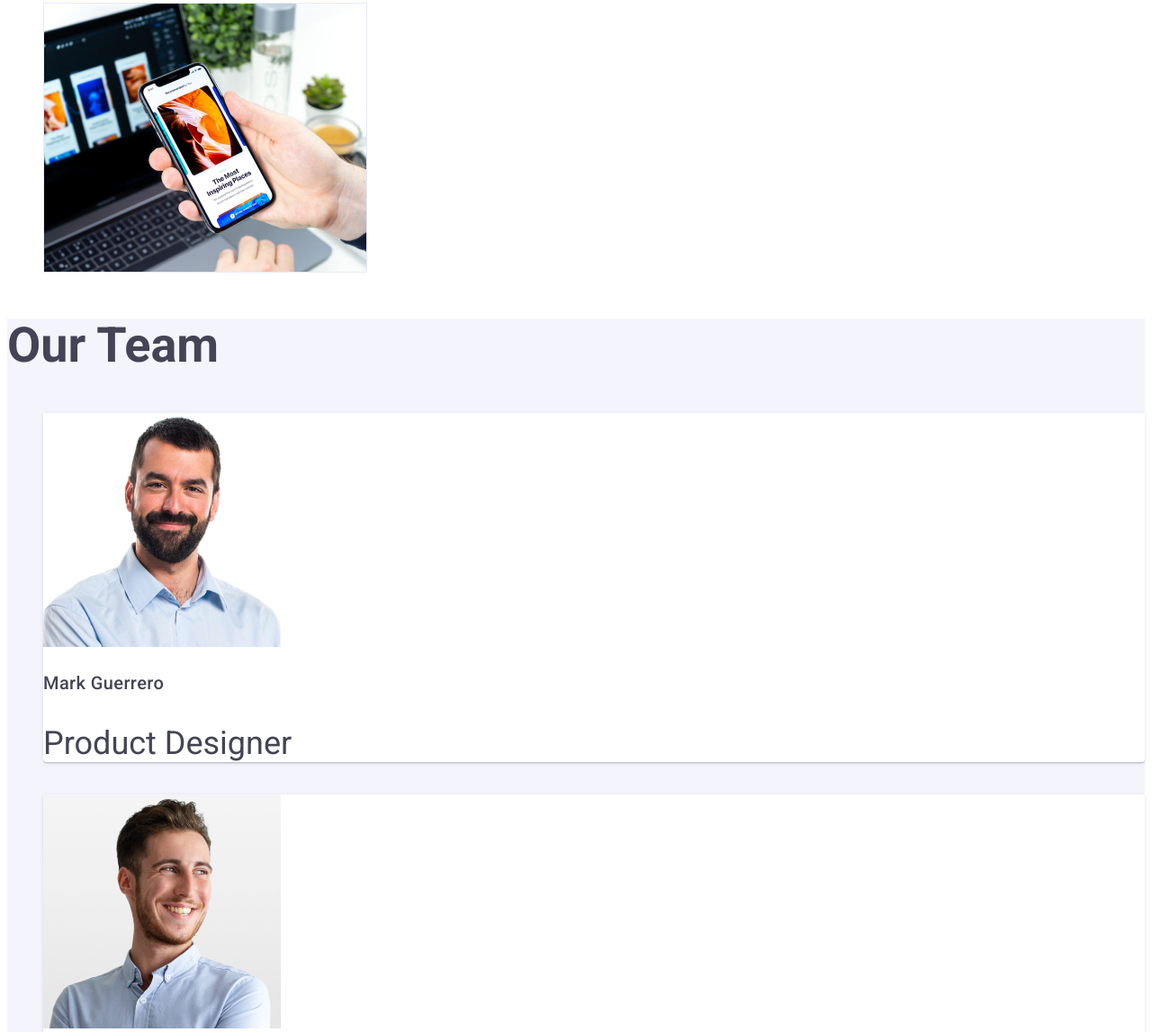
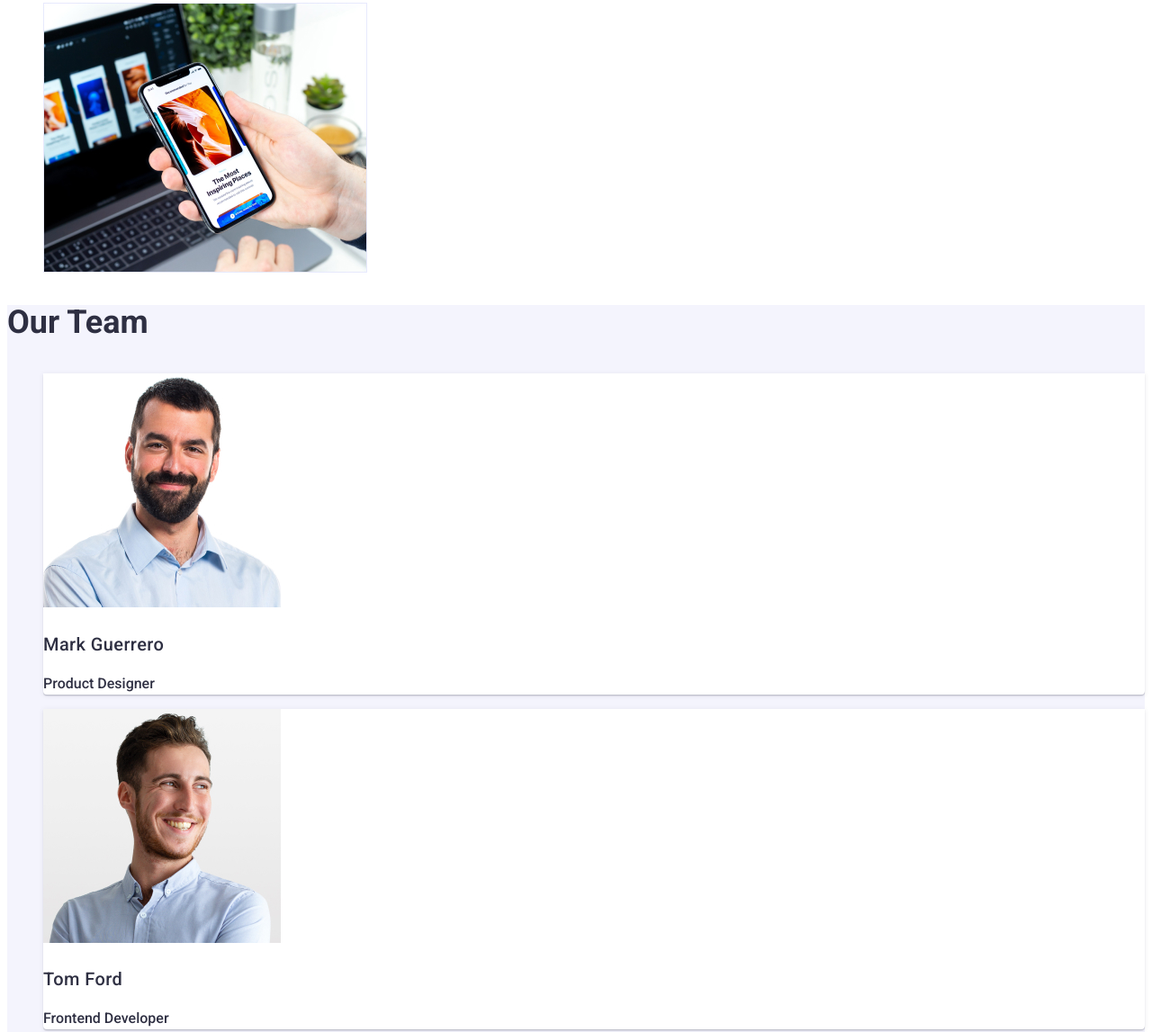
Before and after one commit to StruzhakS/goit-markup-hw-01, a plain HTML site: page index.html in a window 1280 px wide. Shown: the part 1638-2785 px from the top of the page at 90% size. Drawn offline with Linux system fonts and the light colour scheme.

Commit message:
Виправив недоліки

```diff
--- a/css/styles.css
+++ b/css/styles.css
@@ -113,9 +113,23 @@ address:focus {
   color: #e7e9fc;
 }
 
-.section3-title {
+.section3-title,
+.our-team-title {
   font-size: 36px;
   line-height: 1.1;
+  color: #2e2f42;
+}
+
+.our-team h3 {
+  font-weight: 500;
+  font-size: 20px;
+  line-height: 24px;
+  color: #2e2f42;
+}
+.our-team p {
+  font-weight: 500;
+  font-size: 16px;
+  line-height: 24px;
   color: #2e2f42;
 }
 .visually-hidden {
--- a/index.html
+++ b/index.html
@@ -112,7 +112,7 @@
         </ul>
       </section>
       <section class="our-team">
-        <h2>Our Team</h2>
+        <h2 class="our-team-title">Our Team</h2>
         <ul>
           <li class="card">
             <img
```
